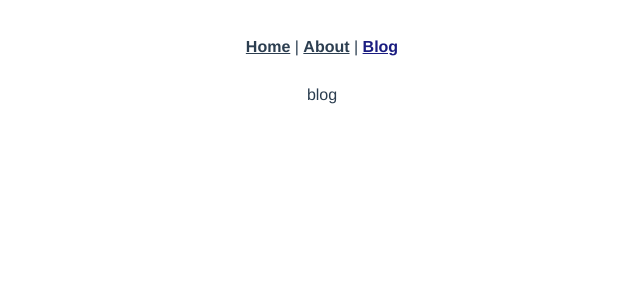
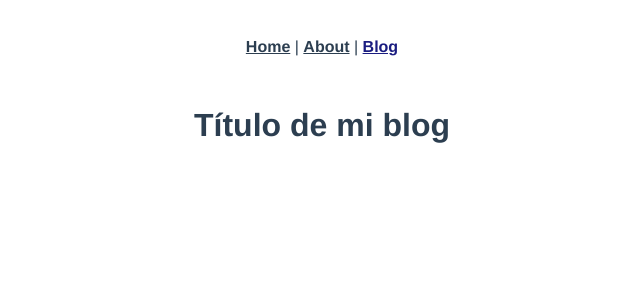
Before and after one commit to gerMdz/lear-vue, a Vue app in the folder router-udemy_b-1/: page /blog in a window 1280 px wide. Shown: the top 300 px of the page, without its empty margins (318-958 px from the left). Built offline with nearby package versions, Linux system fonts and the light colour scheme.

Commit message:
Clase 49 Vistas vs Componentes o Vistas y sus componentes

```diff
--- /dev/null
+++ b/router-udemy_b-1/src/components/Titulo.vue
@@ -0,0 +1,16 @@
+<template>
+  <h1>{{texto}}</h1>
+</template>
+
+<script>
+export default {
+  name: "Titulo",
+  props: {
+    texto: String,
+  }
+}
+</script>
+
+<style scoped>
+
+</style>
--- a/router-udemy_b-1/src/views/AboutView.vue
+++ b/router-udemy_b-1/src/views/AboutView.vue
@@ -1,5 +1,19 @@
 <template>
   <div class="about">
-    <h1>This is an about page</h1>
+    <Titulo texto="Acerca de acerca" />
   </div>
 </template>
+<script>
+import Titulo from "@/components/Titulo";
+
+export default {
+  name: "About",
+  components: {
+    Titulo
+  }
+}
+</script>
+
+<style scoped>
+
+</style>
--- a/router-udemy_b-1/src/views/Blog.vue
+++ b/router-udemy_b-1/src/views/Blog.vue
@@ -1,11 +1,15 @@
 <template>
-  blog
+  <Titulo texto="Título de mi blog" />
 
 </template>
 
 <script>
+import Titulo from "@/components/Titulo";
 export default {
-  name: "Blog"
+  name: "Blog",
+  components: {
+    Titulo
+  }
 }
 </script>
 
--- a/router-udemy_b-1/src/views/HomeView.vue
+++ b/router-udemy_b-1/src/views/HomeView.vue
@@ -1,18 +1,20 @@
 <template>
   <div class="home">
     <img alt="Vue logo" src="../assets/logo.png">
-    <HelloWorld msg="Welcome to Your Vue.js App"/>
+    <Titulo texto="Págino de inicio" />
+<!--    <HelloWorld msg="Welcome to Your Vue.js App"/>-->
   </div>
 </template>
 
 <script>
 // @ is an alias to /src
-import HelloWorld from '@/components/HelloWorld.vue'
-
+// import HelloWorld from '@/components/HelloWorld.vue'
+ import Titulo from "@/components/Titulo";
 export default {
   name: 'HomeView',
   components: {
-    HelloWorld
+    // HelloWorld
+    Titulo
   }
 }
 </script>
```
